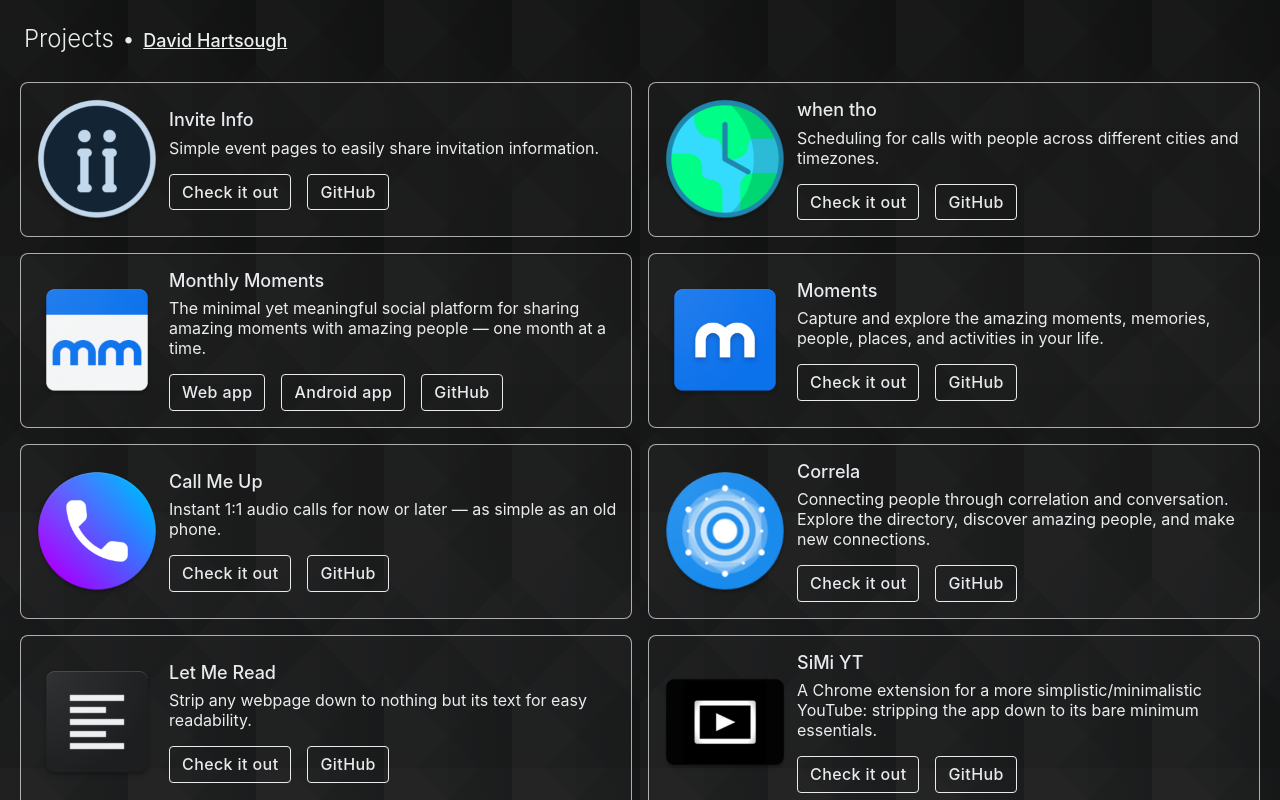
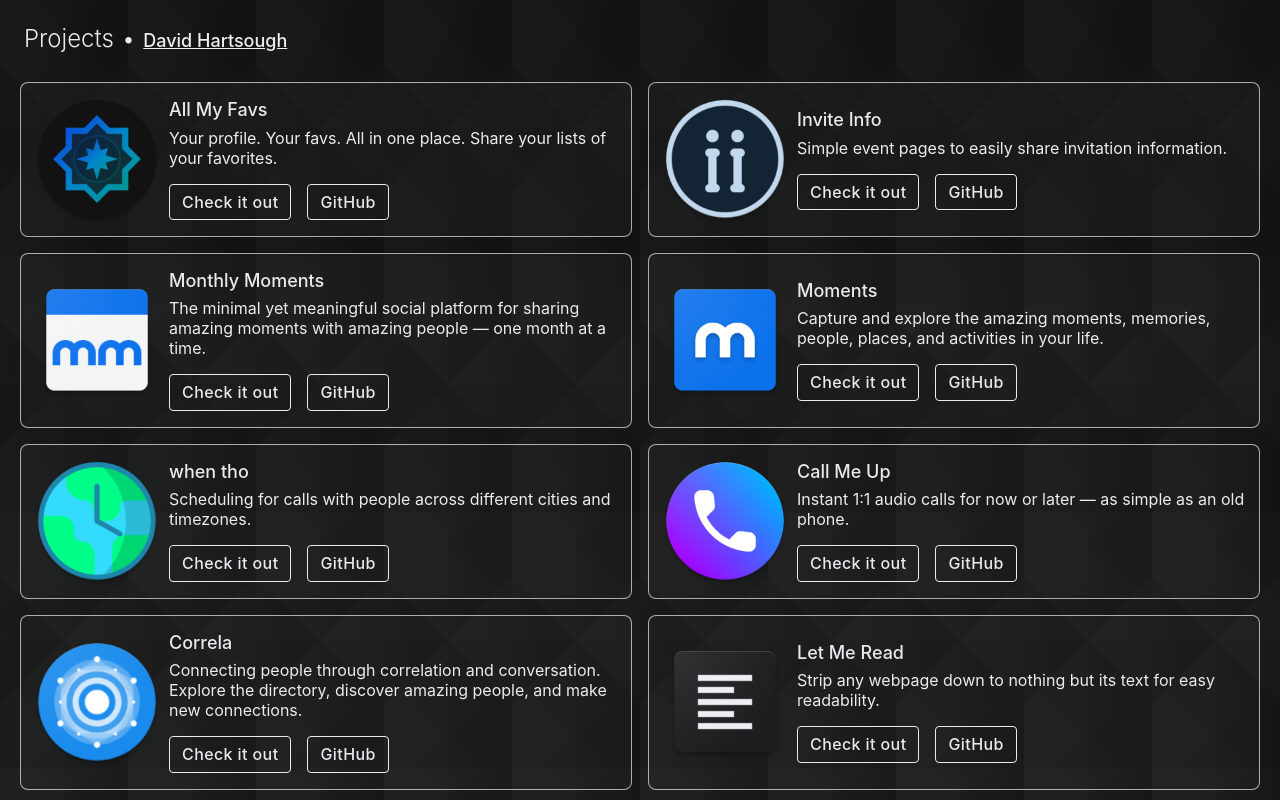
Before and after one commit to davidhartsough/projects, a React (Create React App) app: page / in a window 1280 px wide. Shown: the top 800 px of the page. Built offline with nearby package versions, Linux system fonts and the light colour scheme.

Commit message:
add All My Favs and remove android apps

```diff
--- a/src/App.css
+++ b/src/App.css
@@ -194,9 +194,3 @@ main {
     padding: 0.5rem 0 0.5rem 0.5rem;
   }
 }
-
-@media (64rem <= width <= 68rem) or (30rem < width <= 32rem) {
-  .android-app-link {
-    display: none;
-  }
-}
--- a/src/App.js
+++ b/src/App.js
@@ -16,19 +16,16 @@ export default function App() {
             </a>
           </h1>
           <div className="projects">
-            {projects.map(
-              ({ id, title, description, link, android, github }) => (
+            {projects.map(({ id, title, description, link, github }) => (
               <Project
                 key={id}
                 id={id}
                 title={title}
                 description={description}
                 link={link}
-                  android={android}
                 github={github}
               />
-              )
-            )}
+            ))}
           </div>
         </div>
       </div>
--- a/src/Project.js
+++ b/src/Project.js
@@ -1,13 +1,6 @@
 import React from "react";
 
-export default function Project({
-  id,
-  title,
-  description,
-  link,
-  android,
-  github,
-}) {
+export default function Project({ id, title, description, link, github }) {
   return (
     <div className="project">
       <a
@@ -33,26 +26,6 @@ export default function Project({
           <p className="project-description">{description}</p>
         </div>
         <div className="project-links">
-          {android ? (
-            <>
-              <a
-                href={link}
-                target="_blank"
-                rel="noreferrer"
-                className="project-link"
-              >
-                Web app
-              </a>
-              <a
-                href={android}
-                target="_blank"
-                rel="noreferrer"
-                className="project-link android-app-link"
-              >
-                Android app
-              </a>
-            </>
-          ) : (
           <a
             href={link}
             target="_blank"
@@ -61,8 +34,6 @@ export default function Project({
           >
             Check it out
           </a>
-          )}
-          {github ? (
           <a
             href={github}
             target="_blank"
@@ -71,7 +42,6 @@ export default function Project({
           >
             GitHub
           </a>
-          ) : null}
         </div>
       </div>
     </div>
--- a/src/projects.js
+++ b/src/projects.js
@@ -1,4 +1,12 @@
 const projects = [
+  {
+    id: "all-my-favs",
+    title: "All My Favs",
+    description:
+      "Your profile. Your favs. All in one place. Share your lists of your favorites.",
+    link: "https://all-my-favs.web.app/",
+    github: "https://github.com/davidhartsough/all-my-favs-web-app",
+  },
   {
     id: "invite-info",
     title: "Invite Info",
@@ -7,22 +15,12 @@ const projects = [
     github: "https://github.com/davidhartsough/invite-info",
   },
   {
-    id: "when-tho",
-    title: "when tho",
-    description:
-      "Scheduling for calls with people across different cities and timezones.",
-    link: "https://when-tho.web.app/",
-    github: "https://github.com/davidhartsough/when-tho",
-  },
-  {
     id: "monthly-moments",
     title: "Monthly Moments",
     description:
       "The minimal yet meaningful social platform for sharing amazing moments with amazing people — one month at a time.",
     color: "#1471eb",
     link: "https://monthly-moments.web.app/",
-    android:
-      "https://play.google.com/store/apps/details?id=com.davidhartsough.monthly",
     github: "https://github.com/davidhartsough/monthly-moments",
   },
   {
@@ -33,6 +31,14 @@ const projects = [
     color: "#1471eb",
     link: "https://moments-memories.web.app/",
     github: "https://github.com/davidhartsough/moments",
+  },
+  {
+    id: "when-tho",
+    title: "when tho",
+    description:
+      "Scheduling for calls with people across different cities and timezones.",
+    link: "https://when-tho.web.app/",
+    github: "https://github.com/davidhartsough/when-tho",
   },
   {
     id: "call-me-up",
@@ -115,14 +121,6 @@ const projects = [
       "A somewhat silly site to explore my favorite mixes and shuffle through thousands of my fav artists and albums.",
     link: "https://davidhartsough.com/spotify/",
     github: "https://github.com/davidhartsough/spotify",
-  },
-  {
-    id: "20-question-introspection",
-    title: "20 Question Introspection",
-    description:
-      "Ask life's big questions to cultivate meaningful conversations, moments of reflection, and a deeper understanding of the thoughts that define our perspectives.",
-    color: "#09b98b",
-    link: "https://play.google.com/store/apps/details?id=com.davidhartsough.questionintrospection",
   },
   {
     id: "hapidaily",
```
Also changed, not shown: public/images/all-my-favs.png (added), 1 other file (tests, documents, lock files or other folders). Lines whose indentation alone changed are shown as unchanged.
